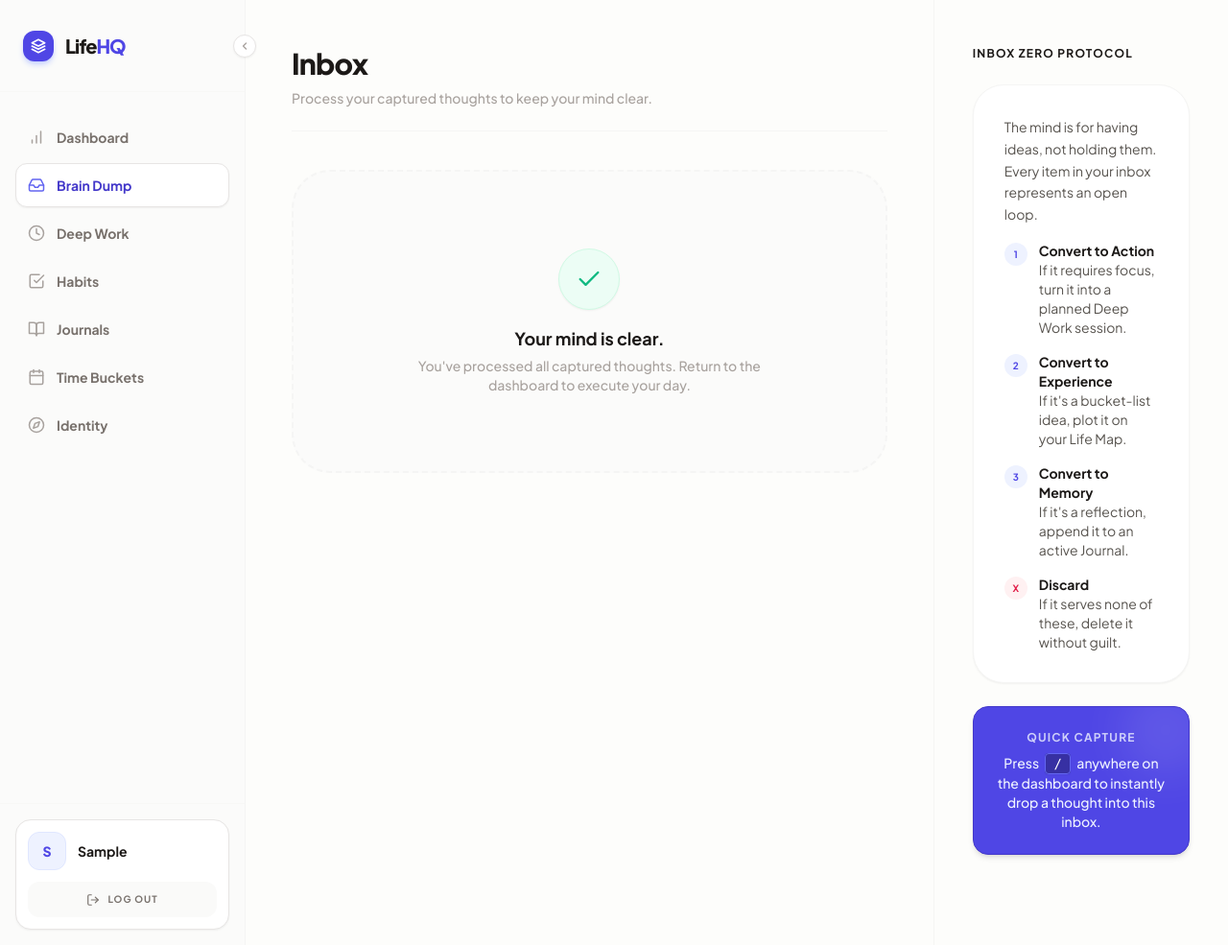
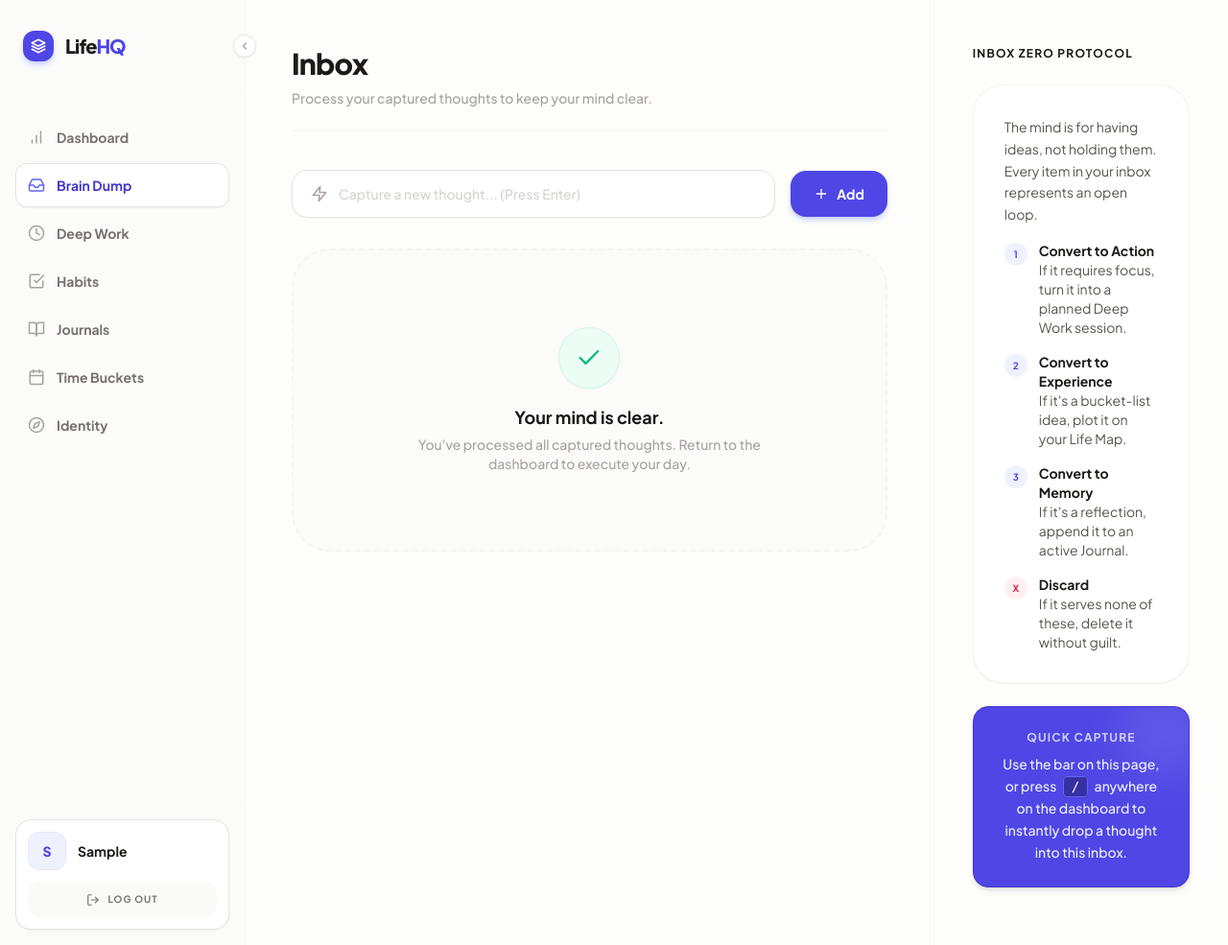
Before and after one commit to Art3nix/PersonalHQ, a Flask app: page /inbox/ in a window 1280 px wide. Shown: the whole page at 96% size. Run offline with Flask 3, Linux system fonts and the light colour scheme; the visitor is signed in with stand-in values (Sample User, id 1); data that the repository does not hold is empty; some libraries are stand-ins or nearby versions.

Commit message:
Fix convert to journal, add quick capture on inbox page

```diff
--- a/personalhq/routes/braindumps/api.py
+++ b/personalhq/routes/braindumps/api.py
@@ -37,7 +37,7 @@ def edit_dump(dump_id):
     """Updates the raw text of a thought in the Inbox."""
     dump = db.session.get(BrainDump, dump_id)
     if not dump or dump.user_id != current_user.id:
-         return redirect(url_for('braindumps_view.index'))
+        return redirect(url_for('braindumps_view.index'))
 
     content = request.form.get('content')
     if content:
--- a/personalhq/templates/braindumps/inbox.html
+++ b/personalhq/templates/braindumps/inbox.html
@@ -17,6 +17,22 @@
                     <p class="text-sm font-medium text-stone-400 mt-2">Process your captured thoughts to keep your mind clear.</p>
                 </div>
             </header>
+
+            <form id="quick-capture-form" class="mb-8 flex items-center gap-4" onsubmit="submitNewThought(event)">
+                <input type="hidden" id="capture-csrf" value="{{ csrf_token() }}">
+
+                <div class="relative flex-1">
+                    <div class="absolute inset-y-0 left-0 pl-5 flex items-center pointer-events-none text-stone-400">
+                        <svg xmlns="http://www.w3.org/2000/svg" width="18" height="18" viewBox="0 0 24 24" fill="none" stroke="currentColor" stroke-width="2" stroke-linecap="round" stroke-linejoin="round"><polygon points="13 2 3 14 12 14 11 22 21 10 12 10 13 2"></polygon></svg>
+                    </div>
+                    <input type="text" id="new-thought-input" required autocomplete="off" class="w-full bg-white border border-stone-200 rounded-2xl py-3.5 pl-12 pr-6 text-sm focus:border-indigo-500 focus:ring-2 focus:ring-indigo-100 outline-none font-medium shadow-sm transition-all placeholder:text-stone-300" placeholder="Capture a new thought... (Press Enter)">
+                </div>
+
+                <button type="submit" class="bg-indigo-600 text-white px-6 py-3.5 rounded-2xl font-bold text-sm hover:bg-indigo-700 transition-all shadow-md shadow-indigo-200 flex items-center gap-2 shrink-0">
+                    <svg xmlns="http://www.w3.org/2000/svg" width="16" height="16" viewBox="0 0 24 24" fill="none" stroke="currentColor" stroke-width="2" stroke-linecap="round" stroke-linejoin="round"><line x1="12" y1="5" x2="12" y2="19"></line><line x1="5" y1="12" x2="19" y2="12"></line></svg>
+                    Add
+                </button>
+            </form>
 
             <section class="space-y-4">
                 {% if braindumps %}
@@ -96,7 +112,7 @@
             <div class="bg-indigo-600 border border-indigo-700 rounded-2xl p-6 shadow-md text-center text-indigo-50 relative overflow-hidden">
                 <div class="absolute -right-6 -top-6 w-24 h-24 bg-white rounded-full opacity-10 blur-xl pointer-events-none"></div>
                 <p class="text-xs font-bold uppercase tracking-widest mb-2 opacity-80">Quick Capture</p>
-                <p class="text-sm font-medium">Press <kbd class="bg-indigo-800 text-white border border-indigo-500 px-2 py-0.5 rounded shadow-sm font-mono mx-1">/</kbd> anywhere on the dashboard to instantly drop a thought into this inbox.</p>
+                <p class="text-sm font-medium leading-relaxed">Use the bar on this page, or press <kbd class="bg-indigo-800 text-white border border-indigo-500 px-2 py-0.5 rounded shadow-sm font-mono mx-1">/</kbd> anywhere on the dashboard to instantly drop a thought into this inbox.</p>
             </div>
         </aside>
     </div>
@@ -157,7 +173,7 @@
                     <input type="hidden" name="csrf_token" value="{{ csrf_token() }}"/>
                     <input type="hidden" name="convert_type" id="convert-type-input" value="focus">
 
-                    <div>
+                    <div id="title-field-group">
                         <label class="block text-xs font-bold text-stone-900 uppercase tracking-wider mb-2">Title</label>
                         <input type="text" name="name" id="modal-title-input" required class="w-full bg-stone-50 border border-stone-200 rounded-xl py-3 px-4 text-sm focus:bg-white focus:border-indigo-500 focus:ring-2 focus:ring-indigo-200 transition-all outline-none font-medium">
                     </div>
@@ -248,24 +264,42 @@
         }
 
         function openConvertModal(dumpId, content) {
-            // Set the URL so the form knows which dump to delete
+            // Set the URL so the form knows which dump to convert/delete
             document.getElementById('convert-form').action = `/actions/braindumps/${dumpId}/convert`;
 
-            // Pre-fill inputs across all possible tabs
+            // Pre-fill the relevant inputs
             document.getElementById('modal-title-input').value = content;
-            document.getElementById('exp-details-input').value = content;
             document.getElementById('journal-content-input').value = content;
+
+            // Clear the Experience Details (don't redundantly paste the title here)
+            document.getElementById('exp-details-input').value = "";
 
             // Default date to today for Focus Sessions
             document.getElementById('focus-date').valueAsDate = new Date();
 
-            // Slide it open!
+            // Always reset the modal to the 'focus' tab when opened
+            switchTab('focus');
+
+            // Slide it open
             document.getElementById('convert-modal').classList.remove('translate-x-full');
         }
 
         function switchTab(type) {
             document.getElementById('convert-type-input').value = type;
 
+            // 1. Handle the Title Field Visibility
+            const titleGroup = document.getElementById('title-field-group');
+            const titleInput = document.getElementById('modal-title-input');
+
+            if (type === 'journal') {
+                titleGroup.classList.add('hidden');
+                titleInput.removeAttribute('required'); // Prevent HTML5 validation errors
+            } else {
+                titleGroup.classList.remove('hidden');
+                titleInput.setAttribute('required', 'required');
+            }
+
+            // 2. Handle the Tab Panels
             const tabs = ['focus', 'experience', 'journal'];
 
             tabs.forEach(t => {
@@ -283,5 +317,60 @@
                 }
             });
         }
+
+        async function submitNewThought(event) {
+            event.preventDefault(); // Stop normal form submission
+
+            const input = document.getElementById('new-thought-input');
+            const submitBtn = event.target.querySelector('button[type="submit"]');
+            const content = input.value.trim();
+            const csrfToken = document.getElementById('capture-csrf').value;
+
+            if (!content) return;
+
+            // Give the user instant visual feedback
+            const originalBtnHTML = submitBtn.innerHTML;
+            submitBtn.innerHTML = '<span class="opacity-70">Saving...</span>';
+            submitBtn.disabled = true;
+
+            try {
+                // Send the thought to the Python backend
+                const response = await fetch('/actions/braindumps/catch', {
+                    method: 'POST',
+                    headers: {
+                        'Content-Type': 'application/json',
+                        'X-CSRFToken': csrfToken
+                    },
+                    body: JSON.stringify({ content: content })
+                });
+
+                if (response.ok) {
+                    // Fetch fresh HTML quietly in the background
+                    const pageRes = await fetch(window.location.href);
+                    const html = await pageRes.text();
+                    const virtualDoc = new DOMParser().parseFromString(html, 'text/html');
+
+                    // 1. Swap the list of thoughts (this also handles replacing the empty state!)
+                    const currentList = document.querySelector('section.space-y-4');
+                    const newList = virtualDoc.querySelector('section.space-y-4');
+                    if (currentList && newList) currentList.innerHTML = newList.innerHTML;
+
+                    // 2. Swap the header to update the badge count
+                    const currentHeader = document.querySelector('header');
+                    const newHeader = virtualDoc.querySelector('header');
+                    if (currentHeader && newHeader) currentHeader.innerHTML = newHeader.innerHTML;
+
+                    // Clear the input so you can keep typing
+                    input.value = '';
+                }
+            } catch (error) {
+                console.error('Error creating thought:', error);
+            } finally {
+                // Reset the button state
+                submitBtn.innerHTML = originalBtnHTML;
+                submitBtn.disabled = false;
+                input.focus(); // Keep the cursor in the box for rapid-fire logging
+            }
+        }
     </script>
 {% endblock %}
```
